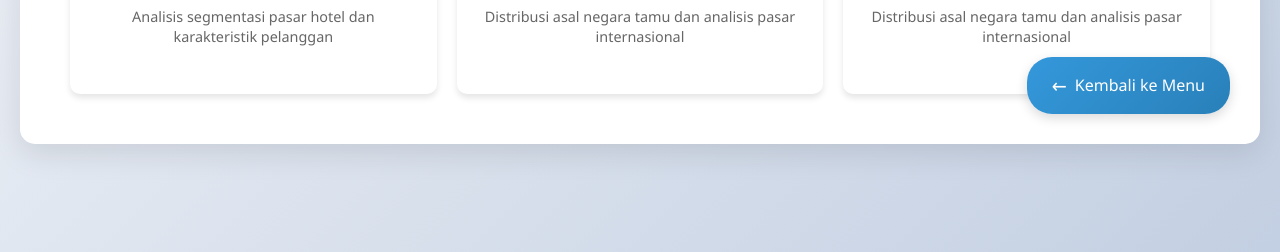
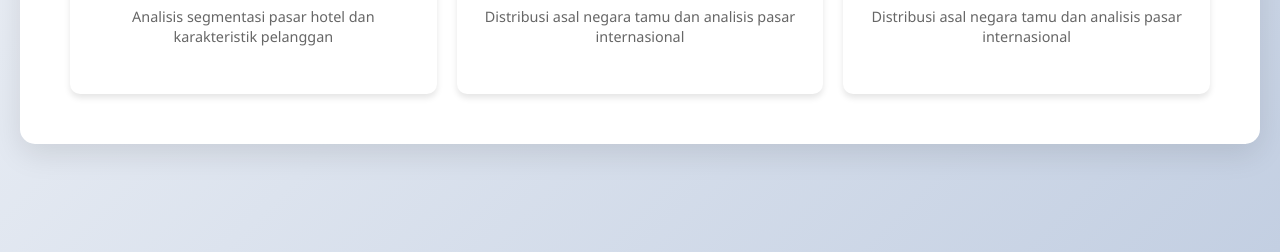
Before and after one commit to mridho24/visdat, a plain HTML site: page index.html in a window 1280 px wide. Shown: the part 588-840 px from the top of the page. Drawn offline with Linux system fonts and the light colour scheme.

Commit message:
Update index

```diff
--- a/index.html
+++ b/index.html
@@ -41,10 +41,5 @@
                 <div class="nav-title">Jenis Hotel</div>
                 <div class="nav-desc">Distribusi asal negara tamu dan analisis pasar internasional</div>
             </a>
-        </div>
-        <a href="index.html" class="back-button">
-            <span>←</span> Kembali ke Menu
-        </a>
-    </div>
 </body>
 </html>
```
